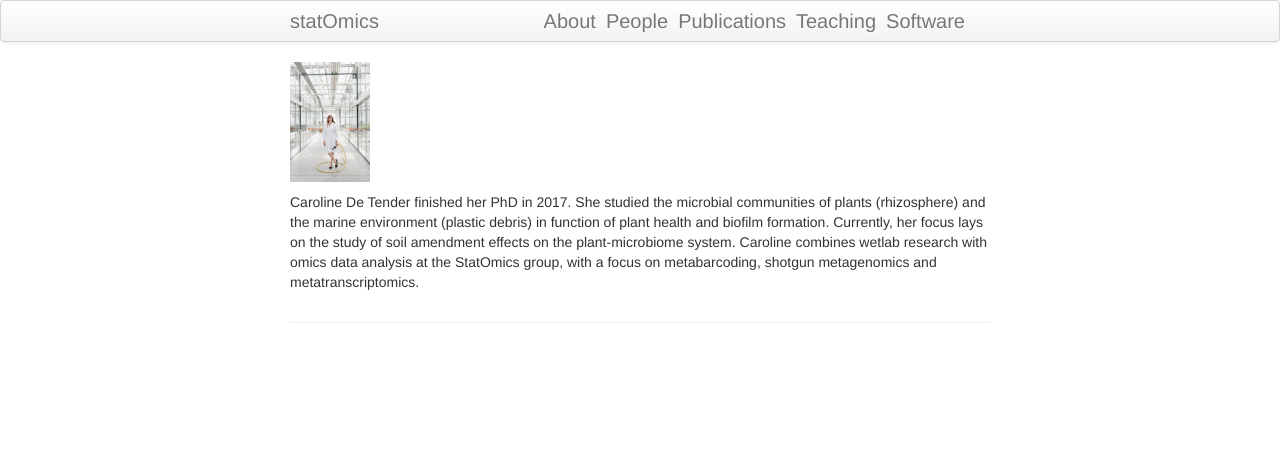
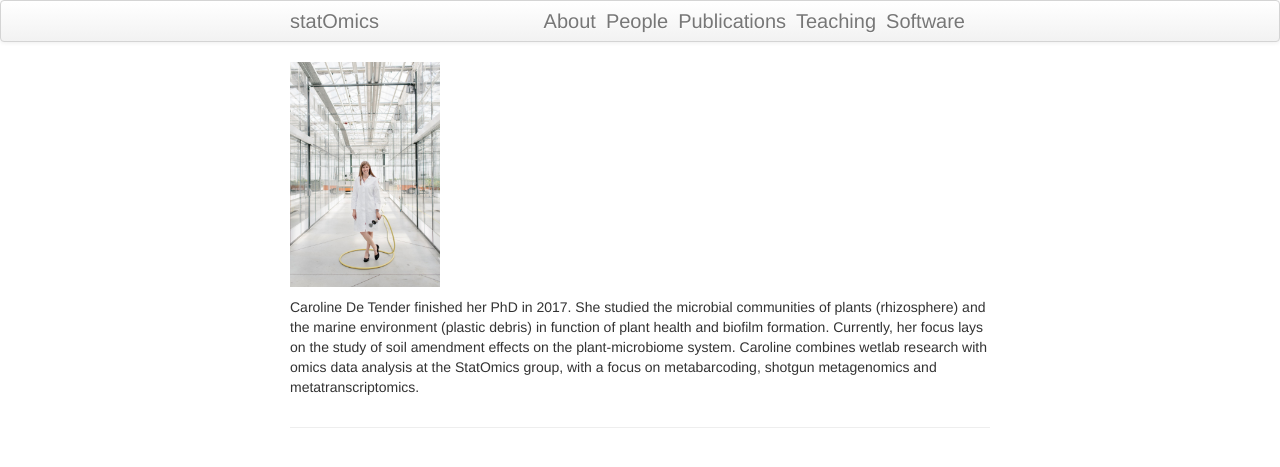
Before and after one commit to statOmics/statOmics.github.io, a Jekyll site: the page built from pages/caroline.md, in a window 1280 px wide. Shown: the top 467 px of the page. Built offline with Jekyll 4.4.1, drawn with Linux system fonts in a browser that asks for light colours.

Commit message:
try making caroline's picture bigger

```diff
--- a/pages/caroline.md
+++ b/pages/caroline.md
@@ -2,6 +2,6 @@
 layout: default
 title: caroline_detender
 ---
-<img src="./figs/Caroline De Tender_61-1.jpg" width="80">
+<img src="./figs/Caroline De Tender_61-1.jpg" width="150">
 
 Caroline De Tender finished her PhD in 2017. She studied the microbial communities of plants (rhizosphere) and the marine environment (plastic debris) in function of plant health and biofilm formation. Currently, her focus lays on the study of soil amendment effects on the plant-microbiome system. Caroline combines wetlab research with omics data analysis at the StatOmics group, with a focus on metabarcoding, shotgun metagenomics and metatranscriptomics.
```
